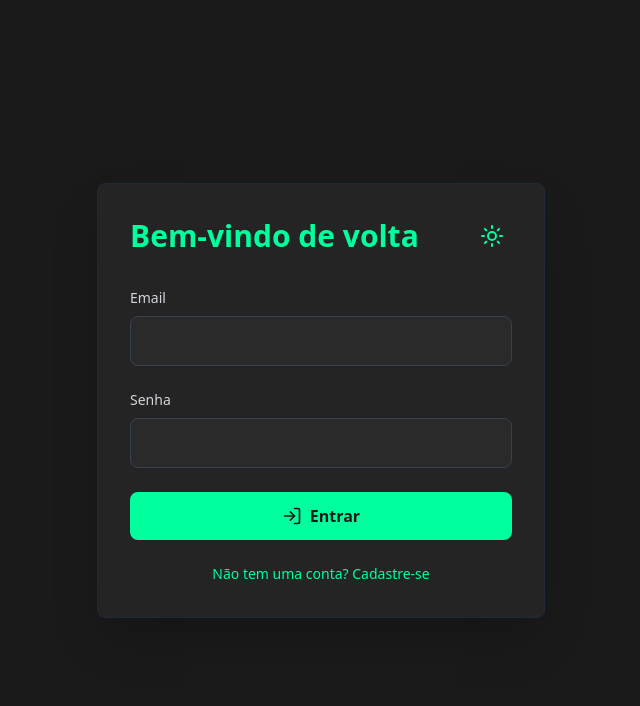
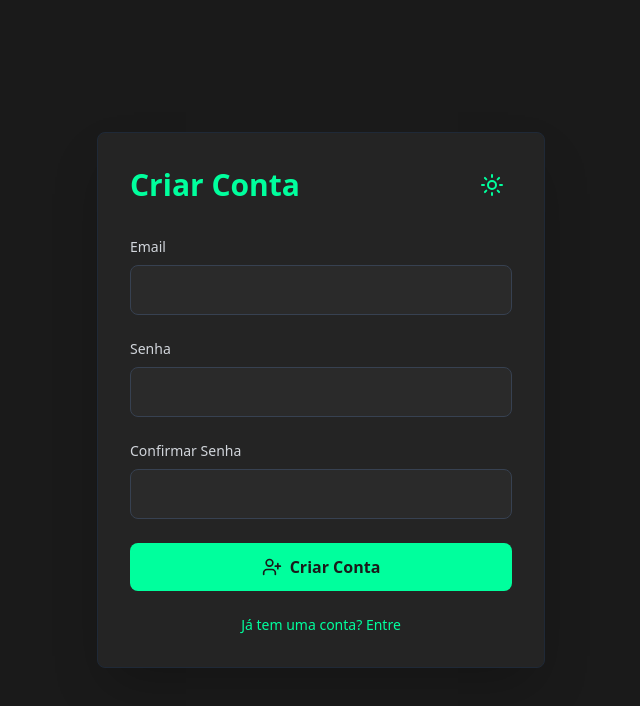
Before and after one commit to erikaperciliano/finance-dashboard, a React (Vite) app: page /register in a window 1280 px wide. Before the commit this address led to /login. Shown: the top 706 px of the page, without its empty margins (319-959 px from the left). Built offline with nearby package versions, Linux system fonts and the light colour scheme.

Commit message:
feat: creates Register Page

```diff
--- a/package.json
+++ b/package.json
@@ -13,6 +13,7 @@
     "lucide-react": "^0.344.0",
     "react": "^18.3.1",
     "react-dom": "^18.3.1",
+    "react-hot-toast": "^2.5.2",
     "react-router-dom": "^6.22.3",
     "recharts": "^2.12.2",
     "zustand": "^4.5.2"
--- a/src/App.tsx
+++ b/src/App.tsx
@@ -2,12 +2,15 @@ import { BrowserRouter as Router, Routes, Route, Navigate } from 'react-router-d
 import { Login } from './pages/Login';
 import { ProtectedRoute } from './components/ProtectedRoute';
 import { Dashboard } from './pages/Dashboard';
+import { Register } from './pages/Register';
+import { Toaster } from 'react-hot-toast';
 
 export function App() {
   return (
     <Router>
       <Routes>
         <Route path="/login" element={<Login />} />
+        <Route path="/register" element={<Register />} />
         <Route path="/dashboard" element={
           <ProtectedRoute>
             <Dashboard />
@@ -15,6 +18,7 @@ export function App() {
         }/>
         <Route path="*" element={<Navigate to="/login" replace />} />
       </Routes>
+      <Toaster position="top-right" />
     </Router>
   );
 }
--- a/src/pages/Login.tsx
+++ b/src/pages/Login.tsx
@@ -1,52 +1,58 @@
-import { LogIn, Moon, Sun, UserPlus } from 'lucide-react';
+import { LogIn, Moon, Sun } from 'lucide-react';
 import { useState } from 'react';
 import { useAuthStore } from '../store/auth';
-import { useNavigate } from 'react-router-dom';
 import { useThemeStore } from '../store/theme';
+import { Link, useNavigate } from 'react-router-dom';
 
 export function Login() {
   const navigate = useNavigate()
-  const { login, register } = useAuthStore();
-  const [isLogin, setIsLogin] = useState(true);
+  const { login } = useAuthStore();
+  const { isDark, toggleTheme } = useThemeStore();
   const [email, setEmail] = useState('');
   const [password, setPassword] = useState('');
   const [error, setError] = useState('');
-  const { isDark, toggleTheme } = useThemeStore();
 
   const handleSubmit = (e: React.FormEvent) => {
     e.preventDefault();
     setError('');
 
-    const success = isLogin
-      ? login(email, password)
-      : register(email, password)
+    const success = login(email, password);
 
     if(success) {
-        navigate('/dashboard')
-      }else {
-        setError(isLogin ? 'Credenciais inválidas' : 'Email já cadastrado');
+      navigate('/dashboard');
+    } else {
+      setError('Credenciais inválidas');
     }
   };
 
   return (
     <div className={`min-h-screen flex items-center justify-center ${isDark ? 'bg-dark' : 'bg-gray-100'}`}>
-      <div className={`p-8 rounded-lg shadow-2xl w-full max-w-md ${isDark ? 'bg-dark-card border-gray-800' : 'bg-white border-gray-200'} border`}>
+      <div className={`p-8 rounded-lg shadow-2xl w-full max-w-md ${
+        isDark
+          ? 'bg-dark-card border-gray-800'
+          : 'bg-white border-gray-200'
+      } border`}>
         <div className="flex justify-between items-center mb-8">
           <h2 className={`text-3xl font-bold ${isDark ? 'text-primary' : 'text-primary-dark'}`}>
-          {isLogin ? 'Bem-vindo de volta' : 'Criar Conta'}
+            Bem-vindo de volta
           </h2>
           <button
             onClick={toggleTheme}
-            className={`p-2 rounded-full ${isDark ? 'text-primary hover:bg-dark-lighter' : 'text-primary-dark hover:bg-gray-100'}`}
+            className={`p-2 rounded-full ${
+              isDark
+                ? 'text-primary hover:bg-dark-lighter'
+                : 'text-primary-dark hover:bg-gray-100'
+            }`}
           >
             {isDark ? <Sun size={24} /> : <Moon size={24} />}
           </button>
         </div>
 
-
         <form onSubmit={handleSubmit} className="space-y-6">
           <div>
-            <label className= {`block text-sm font-medium mb-2 ${isDark ? 'text-gray-300' : 'text-gray-600'}`}>
+            <label className={`block text-sm font-medium mb-2 ${
+              isDark ? 'text-gray-300' : 'text-gray-600'
+            }`}>
               Email
             </label>
             <input
@@ -63,7 +69,9 @@ export function Login() {
           </div>
 
           <div>
-            <label className={`block text-sm font-medium mb-2 ${ isDark ? 'text-gray-300' : 'text-gray-600'}`}>
+            <label className={`block text-sm font-medium mb-2 ${
+              isDark ? 'text-gray-300' : 'text-gray-600'
+            }`}>
               Senha
             </label>
             <input
@@ -91,21 +99,20 @@ export function Login() {
                 : 'bg-primary-dark hover:bg-primary text-white'
             }`}
           >
-            {isLogin ? <LogIn size={20}/> : <UserPlus size={20}/>}
-            {isLogin ? 'Entrar' : 'Criar Conta'}
+            <LogIn size={20}/>
+            Entrar
           </button>
 
-          <button
-            type="button"
-            onClick={() => setIsLogin(!isLogin)}
-            className={`w-full text-sm transition-colors ${
+          <Link
+            to="/register"
+            className={`block w-full text-center text-sm transition-colors ${
               isDark
                 ? 'text-primary hover:text-primary-dark'
                 : 'text-primary-dark hover:text-primary'
             }`}
           >
-            {isLogin ? 'Não tem uma conta? Cadastre-se' : 'Já tem uma conta? Entre'}
-          </button>
+            Não tem uma conta? Cadastre-se
+          </Link>
         </form>
       </div>
     </div>
--- /dev/null
+++ b/src/pages/Register.tsx
@@ -0,0 +1,154 @@
+import { Link, useNavigate } from "react-router-dom";
+import { useAuthStore } from "../store/auth";
+import { useThemeStore } from "../store/theme";
+import { useState } from "react";
+import toast from "react-hot-toast";
+import { Moon, Sun, UserPlus } from "lucide-react";
+
+export function Register() {
+    const navigate = useNavigate();
+    const { register } = useAuthStore();
+    const { isDark, toggleTheme } = useThemeStore();
+    const [ email, setEmail ] = useState('');
+    const [password, setPassword] = useState('');
+    const [confirmPassword, setConfirmPassword] = useState('');
+    const [error, setError] = useState('');
+
+    const handleSubmit = (e: React.FormEvent) => {
+        e.preventDefault();
+        setError('');
+
+        if (password !== confirmPassword) {
+            setError('As senhas não coincidem');
+            return;
+        }
+
+        if (password.length < 6) {
+            setError('A senha deve ter pelo menos 6 caracteres');
+            return;
+        }
+
+        const success = register(email, password);
+
+
+        if(success) {
+            toast.success('Conta criada com sucesso!');
+            navigate('/');
+        } else {
+            setError('Email já cadastrado');
+          }
+        }
+
+        return(
+            <div className={`min-h-screen flex items-center justify-center ${isDark ? 'bg-dark' : 'bg-gray-100'}`}>
+                <div className={`p-8 rounded-lg shadow-2xl w-full max-w-md ${
+                    isDark
+                        ? 'bg-dark-card border-gray-800'
+                        : 'bg-white border-gray-200'
+                    } border`}
+                >
+                    <div className="flex justify-between items-center mb-8">
+                        <h2 className={`text-3xl font-bold ${isDark ? 'text-primary' : 'text-primary-dark'}`}>
+                            Criar Conta
+                        </h2>
+                        <button
+                            onClick={toggleTheme}
+                            className={`p-2 rounded-full ${
+                                isDark
+                                ? 'text-primary hover:bg-dark-lighter'
+                                : 'text-primary-dark hover:bg-gray-100'
+                            }`}
+                        >
+                            {isDark ? <Sun size={24} /> : <Moon size={24} />}
+                        </button>
+                    </div>
+
+                    <form onSubmit={handleSubmit} className="space-y-6">
+                        <div>
+                            <label className={`block text-sm font-medium mb-2 ${
+                                isDark ? 'text-gray-300' : 'text-gray-600'
+                            }`}>
+                                Email
+                            </label>
+                            <input
+                                type="email"
+                                value={email}
+                                onChange={(e) => setEmail(e.target.value)}
+                                className={`w-full px-4 py-3 rounded-lg transition-colors ${
+                                isDark
+                                    ? 'bg-dark-lighter border-gray-700 text-gray-100 focus:border-primary focus:ring-primary'
+                                    : 'bg-gray-50 border-gray-200 text-gray-900 focus:border-primary-dark focus:ring-primary-dark'
+                                } border focus:outline-none focus:ring-1`}
+                                required
+                            />
+                        </div>
+
+                        <div>
+                            <label className={`block text-sm font-medium mb-2 ${
+                                isDark ? 'text-gray-300' : 'text-gray-600'
+                            }`}>
+                                Senha
+                            </label>
+                            <input
+                                type="password"
+                                value={password}
+                                onChange={(e) => setPassword(e.target.value)}
+                                className={`w-full px-4 py-3 rounded-lg transition-colors ${
+                                isDark
+                                    ? 'bg-dark-lighter border-gray-700 text-gray-100 focus:border-primary focus:ring-primary'
+                                    : 'bg-gray-50 border-gray-200 text-gray-900 focus:border-primary-dark focus:ring-primary-dark'
+                                } border focus:outline-none focus:ring-1`}
+                                required
+                            />
+                        </div>
+
+                        <div>
+                            <label className={`block text-sm font-medium mb-2 ${
+                                isDark ? 'text-gray-300' : 'text-gray-600'
+                            }`}>
+                                Confirmar Senha
+                            </label>
+                            <input
+                                type="password"
+                                value={confirmPassword}
+                                onChange={(e) => setConfirmPassword(e.target.value)}
+                                className={`w-full px-4 py-3 rounded-lg transition-colors ${
+                                isDark
+                                    ? 'bg-dark-lighter border-gray-700 text-gray-100 focus:border-primary focus:ring-primary'
+                                    : 'bg-gray-50 border-gray-200 text-gray-900 focus:border-primary-dark focus:ring-primary-dark'
+                                } border focus:outline-none focus:ring-1`}
+                                required
+                            />
+                        </div>
+
+                        {error && (
+                            <p className="text-red-400 text-sm bg-red-900/20 p-3 rounded-lg">{error}</p>
+                        )}
+
+                        <button
+                            type="submit"
+                            className={`w-full flex items-center justify-center gap-2 font-semibold py-3 px-4 rounded-lg transition-colors ${
+                                isDark
+                                ? 'bg-primary hover:bg-primary-dark text-dark'
+                                : 'bg-primary-dark hover:bg-primary text-white'
+                            }`}
+                        >
+                            <UserPlus size={20}/>
+                            Criar Conta
+                        </button>
+
+                        <Link
+                            to="/"
+                            className={`block w-full text-center text-sm transition-colors ${
+                                isDark
+                                ? 'text-primary hover:text-primary-dark'
+                                : 'text-primary-dark hover:text-primary'
+                            }`}
+                        >
+                            Já tem uma conta? Entre
+                        </Link>
+                    </form>
+                </div>
+            </div>
+        );
+}
```
Also changed, not shown: 1 other file (tests, documents, lock files or other folders). Lines whose indentation alone changed are shown as unchanged.
